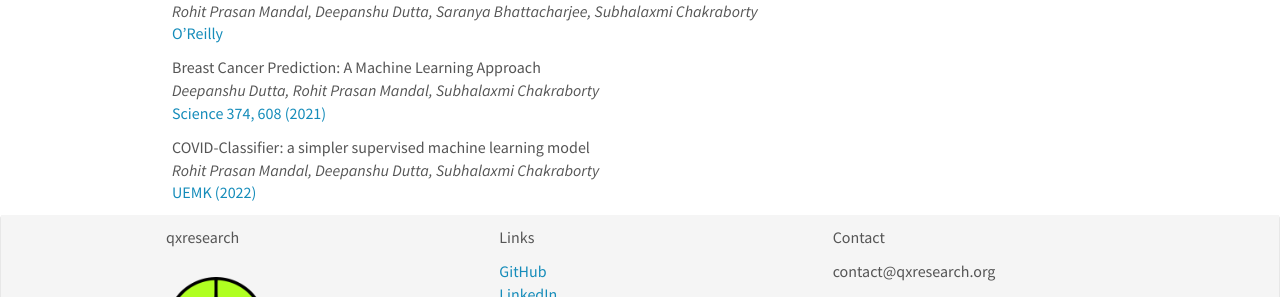
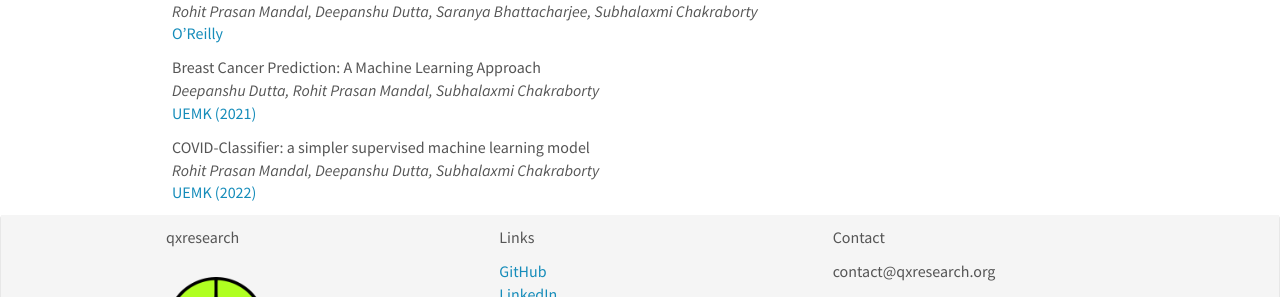
Before and after one commit to qxresearch/qxresearch.github.io, a Jekyll site: the page built from _pages/publications.md, in a window 1280 px wide and 900 px high, scrolled down 776 px. Shown: the part 429-726 px from the top of the window. Built offline with Jekyll 4.4.1, drawn with Linux system fonts in a browser that asks for light colours; nearby versions of some CDN libraries.

Commit message:
Update publist.yml

```diff
--- a/_data/publist.yml
+++ b/_data/publist.yml
@@ -22,8 +22,8 @@
   description: "Breast cancer is the most common cancer in women world-wide. In 2020, there were 2.3 million women diagnosed with breast can-cer and 685 000 deaths globally. Incidence rates vary widely across theworld, from 27 per 100,000 in Middle Africa and Eastern Asia to 92 per100,000 in Northern America. Earlier detection of this disease can leadto proper treatment. So accurate and fast detection is most important.This proposed paper presents a comparison of six machine learning al-gorithms: XGBoost Classifier, Random Forest, KNN Classifier, Logistic Regression, SVM Classification, Decision Tree on the Wisconsin Diagnos-tic Breast Cancer dataset which is extracted from a digitised image of anMRI. After cleaning the dataset we perform feature scaling. Finally, weapplied those classification algorithm to classifies into two classes‘Ma-lignant Tumor’, and‘Malignant Benign’. The best overall accuracy forbreast cancer diagnosis is achieved equal to 93.24% and 94.96% respec-tively using support vector machines classifier and Logistic Regressionmodels against two widely used breast cancer benchmark datasets."
   authors: Deepanshu Dutta, Rohit Prasan Mandal, Subhalaxmi Chakraborty
   link:
-    url: https://www.science.org/doi/10.1126/science.abe3987
-    display: Science 374, 608 (2021)
+    url: https://github.com/xiaowuc2/Breast-Cancer-Prediction-A-Machine-Learning-Approach
+    display: UEMK (2021)
   highlight: 0
   news1:   <a style="color:#FF0000" href="https://www.nature.com/articles/s41567-021-01468-w">Featured as 'Research Highlight' in Nature Physics by David Abergel</a>
   news2: See [Physics World](https://physicsworld.com/a/cooper-pairs-spotted-above-critical-temperature-for-superconductivity/), [SRON news](https://www.sron.nl/news/5169-elektronparen-blijven-stabiel-boven-kritische-temperatuur-supergeleiding), [TU Delft news](https://www.tudelft.nl/en/2021/eemcs/inexplicably-stable-electron-pairs-without-superconductivity), [Leiden news](https://www.universiteitleiden.nl/en/news/2021/10/new-quantum-liquid-discovered).
```
